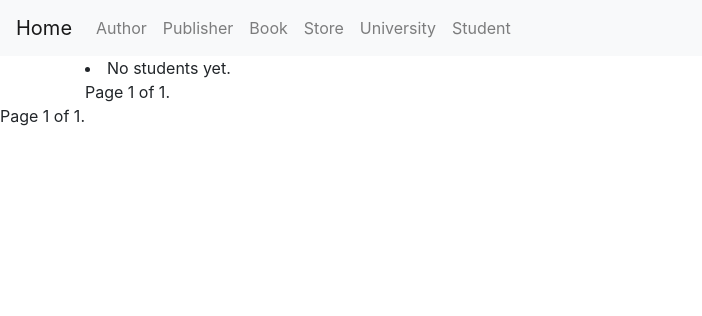
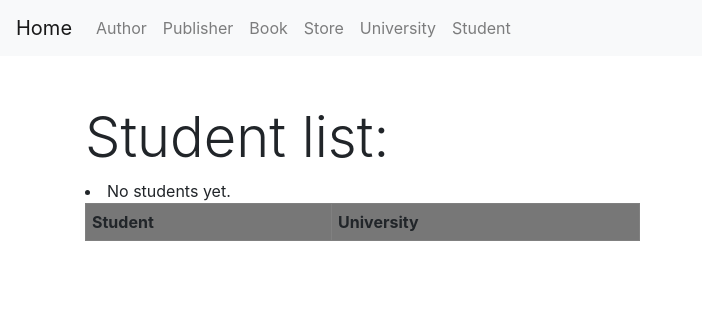
Before and after one commit to way2thesky/course_django, a Django app: page /university/student/ in a window 1280 px wide. Shown: the top 316 px of the page, without its empty margins (0-702 px from the left). Run offline with Django 3.2, Linux system fonts and the light colour scheme; data that the repository does not hold is empty; some libraries are stand-ins or nearby versions.

Commit message:
some fixes

```diff
--- a/templates/base.html
+++ b/templates/base.html
@@ -68,7 +68,9 @@
         integrity="sha384-JjSmVgyd0p3pXB1rRibZUAYoIIy6OrQ6VrjIEaFf/nJGzIxFDsf4x0xIM+B07jRM"
         crossorigin="anonymous"></script>
 
-<div class="paginator">
+
+{% block pagination %}
+    <div class="paginator">
 <span class="step-links">
     {% if page_obj.has_previous %}
         <a href="?page=1">&laquo; First</a>
@@ -76,13 +78,18 @@
     {% endif %}
 
     <span class="current">
-    Page {{ page_obj.number }} of {{ page_obj.paginator.num_pages }}.
-</span>
+        {% if page_obj.paginator.num_pages == 0 or 1 %}
+            {% else  %}
+            Page {{ page_obj.number }} of {{ page_obj.paginator.num_pages }}.
+
+            </span>
+        {% endif %}
     {% if page_obj.has_next %}
         <a href="?page={{ page_obj.next_page_number }}">next</a>
         <a href="?page={{ page_obj.paginator.num_pages }}">Last &raquo;</a>
     {% endif %}
         </span>
-</div>
+    </div>
+{% endblock %}
 </body>
 </html>
--- a/university/templates/student_list.html
+++ b/university/templates/student_list.html
@@ -2,39 +2,23 @@
 
 
 {% block content %}
-    <title>Student</title>
-
-    {% for student in students %}
-
-        <ul class="list-group">
-
-            <li class="list-group-item d-flex justify-content-between align-items-center">
-
-                <ol><p>Student: </p><a href='{% url 'university:student-detail' pk=student.pk %}' class="card-link
-                   ml-0">{{ student.last_name }}</a></ol>
-                <ol><p>University: </p><a
-                        href={% url 'university:university-detail' pk=student.university.pk %}> {{ student.university }}</a>
-                </ol>
-            </li>
-        </ul>
-    {% empty %}
-        <li>No students yet.</li>
-    {% endfor %}
-    <div class="paginator">
-<span class="step-links">
-    {% if page_obj.has_previous %}
-        <a href="?page=1">&laquo; First</a>
-        <a href="?page={{ page_obj.has_previous_page_number }}">previous</a>
-    {% endif %}
-
-    <span class="current">
-    Page {{ page_obj.number }} of {{ page_obj.paginator.num_pages }}.
-</span>
-    {% if page_obj.has_next %}
-        <a href="?page={{ page_obj.next_page_number }}">next</a>
-        <a href="?page={{ page_obj.paginator.num_pages }}">Last &raquo;</a>
-    {% endif %}
-        </span>
-    </div>
-
+    <h1 class="display-4 mt-5">Student list:</h1>
+    <table cellspacing="0" cellpadding="6px" rules="auto"
+           border="1" width="50%">
+        <tr bgcolor="#777">
+            <td><b>Student</b></td>
+            <td><b>University</b></td>
+        </tr>
+        {% for student in students %}
+            <tr>
+                <td><a href='{% url 'university:student-detail' pk=student.pk %}' class="card-link
+                   ml-0">{{ student.last_name }}</a></td>
+                <td>
+                    <a href={% url 'university:university-detail' pk=student.university.pk %}> {{ student.university }}</a>
+                </td>
+            </tr>
+        {% empty %}
+            <li>No students yet.</li>
+        {% endfor %}
+    </table>
 {% endblock %}
```
Also changed, not shown: university/templates/university_list.html (+17 -27 lines).
